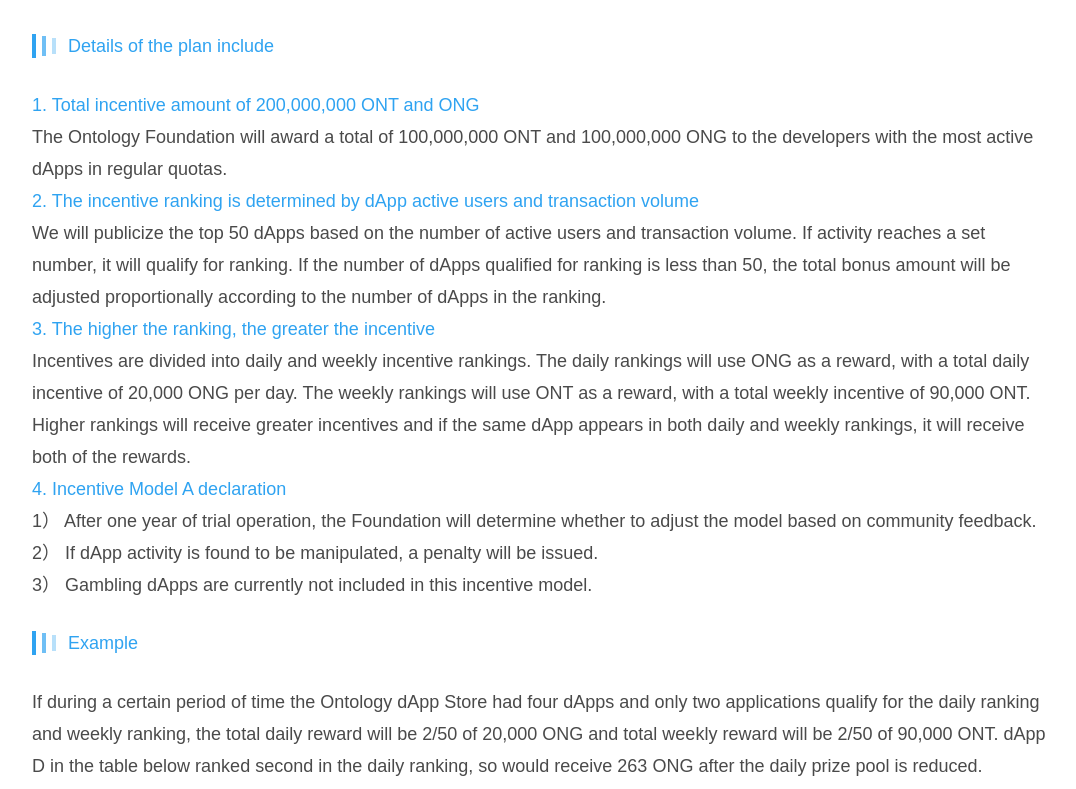
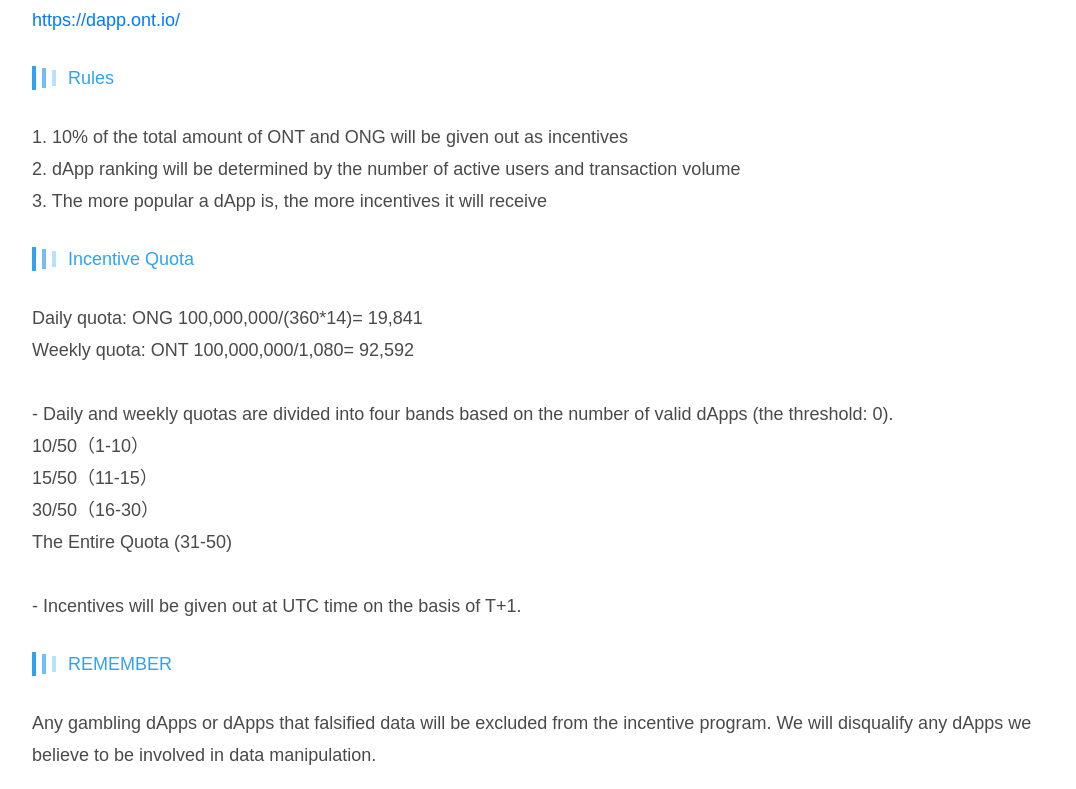
Before and after one commit to sulingxiao/ONT-dApp-Store, a Vue app: page /support/2 in a window 1280 px wide. Shown: the part 326-1115 px from the top of the page, without its empty margins (101-1177 px from the left). Built offline with nearby package versions, Linux system fonts and the light colour scheme; what vue-cookies would draw is missing.

Commit message:
Change the support detail txt.

```diff
--- a/src/common/lang/en.js
+++ b/src/common/lang/en.js
@@ -100,46 +100,44 @@
       submit: "Submit your dApp for incentives"
     },
     detail1: {
-      tit: "Early bird scheme",
+      tit:
+        "“Early Bird Scheme”: Developers Receive 60% of the All Transaction Fees",
       txt1:
-        "50% of all transaction fees (ONG) generated by a dApp will be returned to the dApp developer. Ontology hopes this model will encourage intuitive and effective dApps.",
+        "Each month developers will receive 50% of all the transaction fees (ONG) generated by dApps on the Ontology MainNet.",
       txt2:
-        "We would now like to announce that during the first three months (April 1st to June 30th) we will be giving an early bird offer of 60% dApp transaction fee rebate to developers.",
+        "Please note that in order to encourage those pioneering developers, we have set a 3-month “Early Bird Period”, which means 60% of all transaction fees generated by dApps will be returned to the dApp developer from April 1st, 2019 to June 30th, 2019.",
       txt3:
-        "A user makes a 0.01 ONG transaction on a developer’s dApp, this means 0.005 ONG is returned to the developer. As the dApp becomes more popular, the developer will get more and more ONG, and can generate an income from the transaction fee rebate along."
+        "Let’s say Bob released a hit dApp through “Renaissance” incentive program on April 5th, 2019, and tens of thousands of users made transactions on the dApp. Bob will then receive 60% of the total transaction fees in the month of April, May, and June, and then 50% starting from July 1st.",
+      txt4:
+        "A note for all developers: The earlier you apply, the more you earn! Don’t miss out the “Early Bird Period”.",
+      txt5:
+        "Application review will take 1-2 business days, please apply as early as possible."
     },
     detail2: {
-      tit: "Worker ant scheme",
-      tit1: "Details of the plan include",
-      tit2: "Revenue simulation curve",
-      txt1: "The ",
-      txt2: "Ontology Foundation",
+      tit: "“Worker Ant Scheme”: Extra Incentives for the Most Popular dApps",
+      tit1: "Rules",
+      tit2: "Incentive Quota",
+      tit3: "REMEMBER",
+      txt1:
+        "The most popular dApps will receive extra incentives. You can find the ranking list on Ontology’s official dApp website: ",
+      txt2: "https://dapp.ont.io/",
       txt3:
-        " has proposed an active dApp incentive model to rewarding dApps which rank in the top 50 in activity.",
-      txt4: "",
-      txt5: "1. Total incentive amount of 200,000,000 ONT and ONG",
-      txt6:
-        "The Ontology Foundation will award a total of 100,000,000 ONT and 100,000,000 ONG to the developers with the most active dApps in regular quotas.",
-      txt7:
-        "2. The incentive ranking is determined by dApp active users and transaction volume",
+        "1. 10% of the total amount of ONT and ONG will be given out as incentives",
+      txt4:
+        "2. dApp ranking will be determined by the number of active users and transaction volume",
+      txt5:
+        "3. The more popular a dApp is, the more incentives it will receive",
+      txt6: "Daily quota: ONG 100,000,000/(360*14)= 19,841",
+      txt7: "Weekly quota: ONT 100,000,000/1,080= 92,592",
       txt8:
-        "We will publicize the top 50 dApps based on the number of active users and transaction volume. If activity reaches a set number, it will qualify for ranking. If the number of dApps qualified for ranking is less than 50, the total bonus amount will be adjusted proportionally according to the number of dApps in the ranking.",
-      txt9: "3. The higher the ranking, the greater the incentive",
-      txt10:
-        "Incentives are divided into daily and weekly incentive rankings. The daily rankings will use ONG as a reward, with a total daily incentive of 20,000 ONG per day. The weekly rankings will use ONT as a reward, with a total weekly incentive of 90,000 ONT. Higher rankings will receive greater incentives and if the same dApp appears in both daily and weekly rankings, it will receive both of the rewards.",
-      txt11: "4. Incentive Model A declaration",
-      txt12:
-        "1） After one year of trial operation, the Foundation will determine whether to adjust the model based on community feedback.",
-      txt13:
-        "2） If dApp activity is found to be manipulated, a penalty will be issued.",
+        "- Daily and weekly quotas are divided into four bands based on the number of valid dApps (the threshold: 0).",
+      txt9: "10/50（1-10）",
+      txt10: "15/50（11-15）",
+      txt11: "30/50（16-30）",
+      txt12: "The Entire Quota (31-50)",
+      txt13: "- Incentives will be given out at UTC time on the basis of T+1.",
       txt14:
-        "3） Gambling dApps are currently not included in this incentive model.",
-      txt15: "",
-      txt16:
-        "If during a certain period of time the Ontology dApp Store had four dApps and only two applications qualify for the daily ranking and weekly ranking, the total daily reward will be 2/50 of 20,000 ONG and total weekly reward will be 2/50 of 90,000 ONT.\n" +
-        "dApp D in the table below ranked second in the daily ranking, so would receive 263 ONG after the daily prize pool is reduced. Meanwhile, dApp D was ranked first in the weekly ranking, so 2,770 ONT from the weekly prize pool can be obtained. Therefore, the total income of dApp D for this period is 263 ONG and 2,770 ONT.\n",
-      txt17:
-        "As shown below, we simulated an expected revenue curve for the developer of a dApp. We hope the model will help dApp developers overcome early operation and maintenance difficulties, and provide enough incentives for dApp developers to maintain long-term operation when the user transaction volume has not yet reached the ideal profitable point."
+        "Any gambling dApps or dApps that falsified data will be excluded from the incentive program. We will disqualify any dApps we believe to be involved in data manipulation."
     },
     detail3: {
       tit: "Angel investment scheme",
--- a/src/common/lang/zh.js
+++ b/src/common/lang/zh.js
@@ -98,44 +98,38 @@
       submit: "提交dApp"
     },
     detail1: {
-      tit: "早鸟计划",
+      tit: "“早鸟计划”：开发者在此期间按六四比例分润",
       txt1:
-        "所有在本体主网上运行 dApp 所产生的底层平台交易手续费（gas），开发者将按比例直接返还。 本体拟设置为五五比例，即所有在 dApp 中产生的用户交易手续费，将会有50%直接分配给开发者。",
+        "所有在本体主网上运行的 dApp 产生的底层平台交易手续费，开发者将按照“五五比例”每月获取分成。",
       txt2:
-        "本体将在收集完社区所有反馈后公布最终决定。 2019年4月1日-6月30日近3个月的时间为“早鸟期”，在此期间 dApp 开发者将享受特别待遇，获得交易手续费的60%。以此鼓励用于探索，敢为人先的开发者们大胆设想，共同繁荣本体 dApp 生态。",
+        "值得注意的是，为鼓励勇于探索、敢为人先的开发者，我们设置2019年4月1日-6月30日3个月的时间为“早鸟期”，在此期间开发者将享受特别待遇，获得交易手续费的60%。",
       txt3:
-        "开发者基于本体上开发了一个 dApp，用户在这个 dApp 上进行一笔交易产生了0.01 ONG 的手续费，就会有50%即 0.005 ONG 直接返还给开发者。 随着 dApp 的规模越来越大，产生的交易量也会越来越多，dApp 开发者将会获得交易手续费收入也就越多。本体以开放共赢的心态，愿意把这部分的收益返还给 dApp 开发者，为 dApp 开发者带来最直观有效的激励。"
+        "开发者小明通过“文艺复兴”激励计划于2019年4月5日成功上线了一个爆款 dApp，数万名用户在这个 dApp 上进行交易，在4月5日-6月30日，小明每月将获得当月手续费比例的60%，而7月1日起比例为50%。",
+      txt4: "特别提示：各位 dApp 开发者，抓住“早鸟期”，越早申请，收益越多！",
+      txt5:
+        "提交申请后，本体官方需要1-2个工作日进行审核，请务必抓紧时间尽早申请。"
     },
     detail2: {
-      tit: "工蚁计划",
-      tit1: "活动应用激励细则",
-      tit2: "激励收益模拟曲线",
+      tit: "“工蚁计划” ：活跃 dApp 获得额外激励",
+      tit1: "激励细则",
+      tit2: "激励额度",
+      tit3: "特别提示",
       txt1:
-        "针对活跃度名前列的去中心化应用，本体基金会创新提出活跃 dApp 激励模式。凡是周期活跃度排名前50位的 dApp，都有机会获得来自",
-      txt2: "本体基金会",
-      txt3: "的额外激励。",
-      txt4:
-        "本体基金会接受社区委托，启动文艺复兴计划并试运行一年，时间为2019年4月1日-2020年4月1日，在此期间规则不变。2019年1月至3月为生态应用开发与准备阶段。计划内容包括： ",
-      txt5: "1. 激励规模为 ONT 和 ONG 各1亿 ",
-      txt6:
-        "本体基金会将拿出1亿个 ONT 和1亿个 ONG（各自总量的10%） 奖励给活跃 dApp 的开发者，以有利于开发者为原则的情况下定期定额发放。 ",
-      txt7: "2. 激励排名由 dApp 活跃用户数和交易量决定",
-      txt8:
-        " 将根据 dApp 活跃度进行阶段性排名并公示排名前50名 dApp，后期将公示在官方浏览器上。 活跃度由 dApp 的活跃用户数和交易量两个因素决定。活跃度达到一定数值可进入排名区，若排名区 dApp 数量不足50，当期奖金总额按实际进入排名 dApp 数量按比例进行调整。 ",
-      txt9: "3. dApp 活跃度排名越高，激励越大",
-      txt10:
-        " 激励分为每日激励排名和每周激励排名。日排行榜将用 ONG 作为奖励，初始每日激励总额为20,000 ONG，周排行榜将以 ONT 为奖励，初始每周激励总额为90,000 ONT，排名越高获得的激励越多。同一 dApp 若同时出现在日周排行榜，将同时获得日激励和周激励。 ",
-      txt11: "4. 本体基金会关于此激励机制的声明",
-      txt12:
-        "1） 本计划试运行一年后，基金会将根据社区反馈确定是否调整激励方案；",
-      txt13: "2） 如发现因人为因素导致的 dApp 活跃度异常，将进行除名； ",
-      txt14: "3） 博彩类 dApp 暂不在此次激励范围内；",
-      txt15:
-        "4） 如对本激励方案存有疑问，可以轻扫文章下方二维码联系我们，本体基金会保留对此方案的最终解释权。",
-      txt16:
-        "假设某段时间内本体 dApp Store 共有4个 dApp，具有日或周排名资格的应用都只有两个，那么日和周激励总额将在20,000 ONG 和90,000 ONT 的基础上按2/50的比例进行调整。 如图所示 D 应用在日排名中第二，在日奖池缩减后将获得263 ONG；同时，D 应用在周排名中第一，则可再次分得周奖池中的2,770 ONT；D 应用当期总收入为263 ONG 和2,770 ONT。",
-      txt17:
-        "从单个应用的角度来看，我们为开发者模拟出了一个预期的收益曲线。总体来说，本体激励将帮助开发者度过早期的运维难关，在用户交易量还未达到能带来理想收益的时候为开发者提供足够的激励以保证长期运营。"
+        "上线后活跃度排名前列的 dApp 将获得额外激励，榜单届时请关注本体官网公布排名：",
+      txt2: "https://dapp.ont.io/",
+      txt3: "1. ONT 和 ONG 各自总量的10%作为激励",
+      txt4: "2. dApp 活跃用户数和交易量直接决定排名",
+      txt5: "3. dApp 活跃度排名越靠前，所获激励越多",
+      txt6: "激励池日额度：ONG 100,000,000/(360*14)= 19,841",
+      txt7: "激励池周额度：ONT 100,000,000/1,080= 92,592",
+      txt8: "- 根据有效 dApp 数量分成四档使用以上日额度和周额度：",
+      txt9: "10/50（1-10）",
+      txt10: "15/50（11-15）",
+      txt11: "30/50（16-30）",
+      txt12: "全部额度（31-50）",
+      txt13: "- 激励发放 T+1 结算，按照 UTC 时间。",
+      txt14:
+        "博彩、刷单类 dApp 不参与评选，如发现因人为因素导致的 dApp 活跃度异常，将即刻除名。"
     },
     detail3: {
       tit: "天使计划",
--- a/src/components/main/Banner.vue
+++ b/src/components/main/Banner.vue
@@ -1,10 +1,15 @@
 <template>
   <div class="banner-container">
-    <el-carousel :height="carouselHeight" indicator-position="outside">
+    <el-carousel
+      :type="type"
+      :height="carouselHeight"
+      indicator-position="outside"
+    >
       <el-carousel-item v-for="(banner, index) in banners" :key="index">
-        <a :href="banner.url" target="_blank"
+        <a v-if="banner.url" :href="banner.url" target="_blank"
           ><img :src="banner.img" alt=""
         /></a>
+        <img v-else :src="banner.img" alt="" />
       </el-carousel-item>
     </el-carousel>
   </div>
@@ -22,16 +27,25 @@
         {
           url: "https://candy.ont.io/#/",
           img: "/banner/candy-box.jpg"
+        },
+        {
+          url: "",
+          img: "/banner/block-war.png"
         }
       ]
     };
   },
   computed: {
+    type() {
+      return window.innerWidth > 768 ? "card" : "";
+    },
     carouselHeight() {
-      if (window.innerWidth > 1100) {
-        return "410px";
+      if (window.innerWidth >= 1100) {
+        return "210px";
+      } else if (window.innerWidth < 1100 && window.innerWidth > 768) {
+        return (window.innerWidth / 5.8).toString() + "px";
       } else {
-        return (window.innerWidth / 2.6).toString() + "px";
+        return "125px";
       }
     }
   }
--- a/src/components/main/TableList.vue
+++ b/src/components/main/TableList.vue
@@ -11,12 +11,12 @@
           {{ $t("main.tl.total.name") + (totals.Total || 0) }}
         </div>
         <div class="col-xs-12 col-sm-12 col-md-6 col-lg-3 col-xl-3">
-          {{ $t("main.tl.total.txn") + (totals.DayTxCount || 0) }}
-        </div>
-        <div class="col-xs-12 col-sm-12 col-md-6 col-lg-3 col-xl-3">
           {{
             $t("main.tl.total.activeU") + (totals.DayActiveAddressCount || 0)
           }}
+        </div>
+        <div class="col-xs-12 col-sm-12 col-md-6 col-lg-3 col-xl-3">
+          {{ $t("main.tl.total.txn") + (totals.DayTxCount || 0) }}
         </div>
         <div class="col-xs-12 col-sm-12 col-md-6 col-lg-3 col-xl-3">
           {{
--- a/src/components/support/Detail2.vue
+++ b/src/components/support/Detail2.vue
@@ -25,10 +25,9 @@
 
       <div class="spt-detail-txt">
         {{ $t("support.detail2.txt1") }}
-        <span class="spt-detail-txt-focus">{{
+        <a :href="$t('support.detail2.txt2')" target="_blank">{{
           $t("support.detail2.txt2")
-        }}</span>
-        {{ $t("support.detail2.txt3") }}
+        }}</a>
       </div>
 
       <div class="spt-detail-example">
@@ -41,36 +40,9 @@
         <span class="spt-d-e-tit">{{ $t("support.detail2.tit1") }}</span>
       </div>
       <div class="spt-detail-txt">
-        {{ $t("support.detail2.txt4") }}
-        <div class="spt-detail-txt-focus">{{ $t("support.detail2.txt5") }}</div>
-        <div>{{ $t("support.detail2.txt6") }}</div>
-        <div class="spt-detail-txt-focus">{{ $t("support.detail2.txt7") }}</div>
-        <div>{{ $t("support.detail2.txt8") }}</div>
-        <div class="spt-detail-txt-focus">{{ $t("support.detail2.txt9") }}</div>
-        <div>{{ $t("support.detail2.txt10") }}</div>
-        <div class="spt-detail-txt-focus">
-          {{ $t("support.detail2.txt11") }}
-        </div>
-        <div>{{ $t("support.detail2.txt12") }}</div>
-        <div>{{ $t("support.detail2.txt13") }}</div>
-        <div>{{ $t("support.detail2.txt14") }}</div>
-        <div>{{ $t("support.detail2.txt15") }}</div>
-      </div>
-
-      <div class="spt-detail-example">
-        <span
-          ><img
-            class="spt-d-e-img"
-            src="./../../assets/support/detail/Rectangle.png"
-            alt=""
-        /></span>
-        <span class="spt-d-e-tit">{{ $t("support.example") }}</span>
-      </div>
-      <div class="spt-detail-txt">
-        {{ $t("support.detail2.txt16") }}
-      </div>
-      <div class="spt-detail-example-img">
-        <img :src="'/support/detail/2-1-' + $i18n.locale + '.png'" alt="" />
+        <div>{{ $t("support.detail2.txt3") }}</div>
+        <div>{{ $t("support.detail2.txt4") }}</div>
+        <div>{{ $t("support.detail2.txt5") }}</div>
       </div>
 
       <div class="spt-detail-example">
@@ -83,10 +55,31 @@
         <span class="spt-d-e-tit">{{ $t("support.detail2.tit2") }}</span>
       </div>
       <div class="spt-detail-txt">
-        {{ $t("support.detail2.txt17") }}
+        <div>{{ $t("support.detail2.txt6") }}</div>
+        <div>{{ $t("support.detail2.txt7") }}</div>
       </div>
-      <div class="spt-detail-example-img">
-        <img :src="'/support/detail/2-2-' + $i18n.locale + '.png'" alt="" />
+      <div class="spt-detail-txt">
+        <div>{{ $t("support.detail2.txt8") }}</div>
+        <div>{{ $t("support.detail2.txt9") }}</div>
+        <div>{{ $t("support.detail2.txt10") }}</div>
+        <div>{{ $t("support.detail2.txt11") }}</div>
+        <div>{{ $t("support.detail2.txt12") }}</div>
+      </div>
+      <div class="spt-detail-txt">
+        <div>{{ $t("support.detail2.txt13") }}</div>
+      </div>
+
+      <div class="spt-detail-example">
+        <span
+          ><img
+            class="spt-d-e-img"
+            src="./../../assets/support/detail/Rectangle.png"
+            alt=""
+        /></span>
+        <span class="spt-d-e-tit">{{ $t("support.detail2.tit3") }}</span>
+      </div>
+      <div class="spt-detail-txt">
+        {{ $t("support.detail2.txt14") }}
       </div>
     </div>
   </div>
```
Also changed, not shown: src/components/support/Detail1.vue (+8 -8 lines), src/components/support/index.vue (+6 -1 lines), public/banner/block-war.png (added).
